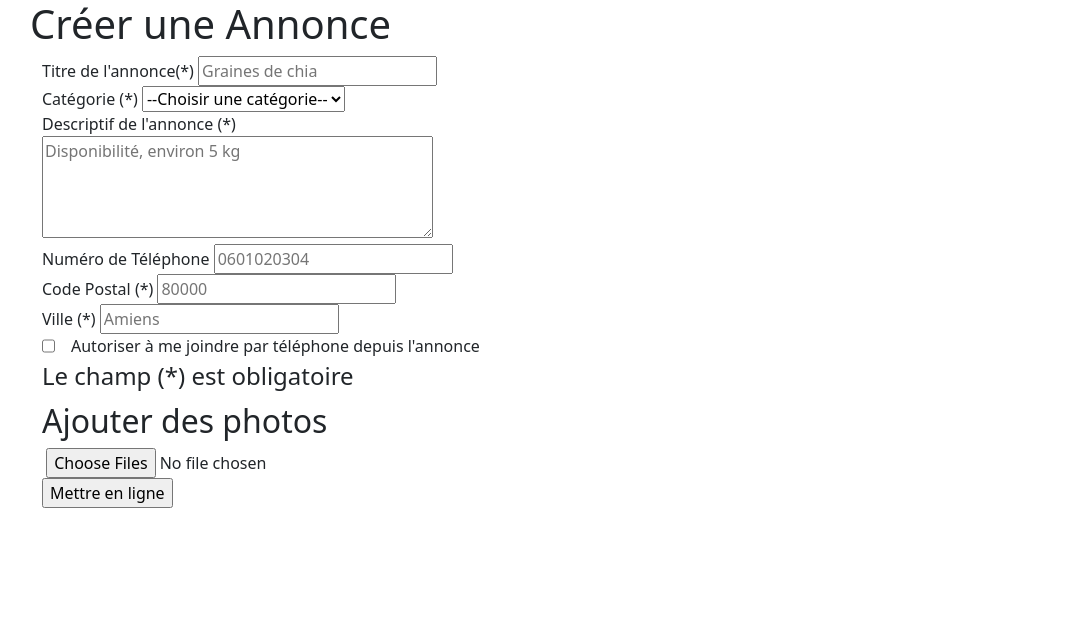
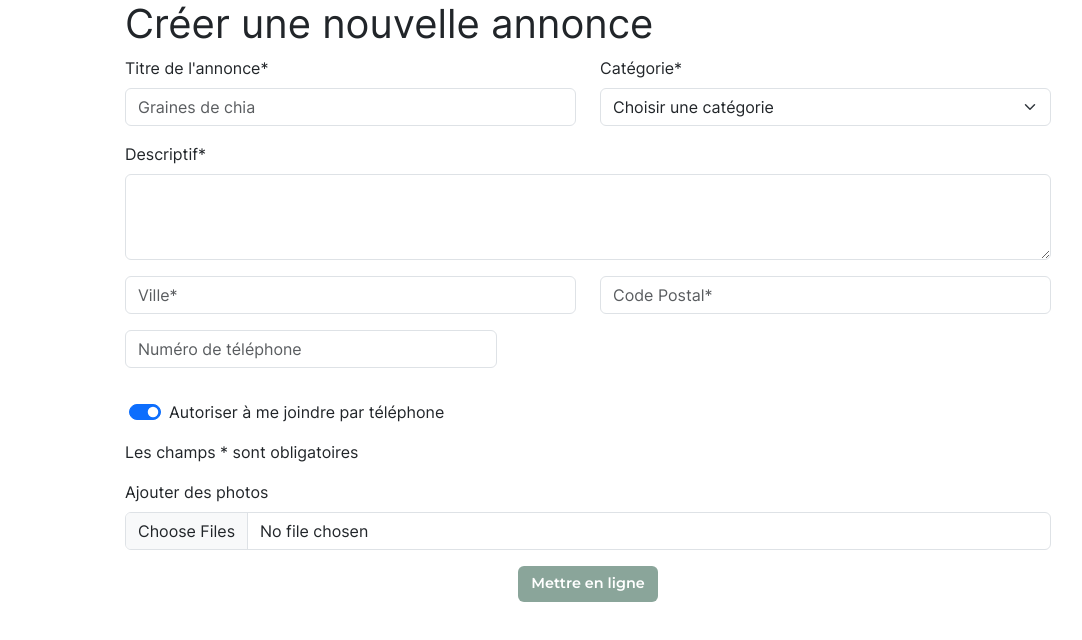
Before and after one commit to Hannibat/CollabGarden, a plain HTML site: page index.html in a window 1280 px wide. Shown: the whole page, without its empty margins (52-1134 px from the left). Drawn offline with nearby package versions, Linux system fonts and the light colour scheme.

Commit message:
formulaire annonce terminée

```diff
--- a/index.html
+++ b/index.html
@@ -9,7 +9,7 @@
     <link rel="stylesheet"
         href="https://cdnjs.cloudflare.com/ajax/libs/bootstrap-icons/1.11.3/font/bootstrap-icons.min.css">
     <link rel="stylesheet" href="./public/assets/css/style.css">
-    <title>CollabGarden</title>
+    <title>CollabGarden formulaire</title>
 </head>
 
 <body>
@@ -18,60 +18,70 @@
     </header>
 
     <main>
-                <div class="container-fluid">
+        <form method="post">
             <div class="container">
-                        <h1>Créer une Annonce</h1>
-                <form method="POST" enctype="multipart/form-data">
-                    <div class="container row d-flex justify-content-center-lg">
-                    <div class="col-6-lg">
-                        <label for="title">Titre de l'annonce(*)</label>
-                        <input type="text" id="title" name="title" placeholder="Graines de chia" required>
+                <div class="row justify-content-center">
+                    <div class="col-10">
+                        <div class="row justify-content-between">
+                            <div class="col-12">
+                                <h1>Créer une nouvelle annonce</h1>
                             </div>
-                    <div class="col-5-lg">
-                        <label for="category">Catégorie (*)</label>
-                        <select id="category" name="category" required>
-                            <option value="">--Choisir une catégorie--</option>
+                            <div class="mb-3 col-lg-6">
+                                <label for="exampleFormControlInput1" class="form-label">Titre de l'annonce*</label>
+                                <input type="text" class="form-control" id="exampleFormControlInput1"
+                                    placeholder="Graines de chia" required>
+                            </div>
+                            <div class="col-lg-6">
+                                <p class="mb-0">Catégorie*</p>
+                                <select class="form-select mt-2" aria-label="Default select example">
+                                    <option selected>Choisir une catégorie</option>
                                     <option value="seeds">Graines</option>
                                     <option value="plants">Plantes</option>
                                     <option value="trees">Arbres</option>
                                 </select>
                             </div>
-                    <div class="col-6-lg">
-                        <label for="description">Descriptif de l'annonce (*)</label>
-                        <div>
-                        <textarea id="description" name="description" rows="4" cols="40" placeholder="Disponibilité, environ 5 kg" required></textarea>
+                        </div>
+                        <div class="row mb-3 justify-content-center">
+                            <div class="col-12">
+                                <label for="exampleFormControlTextarea1" class="form-label">Descriptif*</label>
+                                <textarea class="form-control" id="exampleFormControlTextarea1" rows="3" required></textarea>
                             </div>
                         </div>
-                    <div class="container row d-flex">
-                        <div class="col-3-lg">
-                            <label for="phone">Numéro de Téléphone</label>
-                            <input type="tel" id="phone" name="phone" placeholder="0601020304">
+                        <div class="row">
+                            <div class="col-6 col-lg-6">
+                                <input type="text" class="form-control" placeholder="Ville*" aria-label="City" required>
                             </div>
-                    <div class="col-3-lg">
-                        <label for="postalCode">Code Postal (*)</label>
-                        <input type="text" id="postalCode" name="postalCode" placeholder="80000" required>
+                            <div class="col-6 col-lg-6">
+                                <input type="text" class="form-control" placeholder="Code Postal*"
+                                    aria-label="postalcode" required>
                             </div>
-                    <div class="col-3-lg">
-                        <label for="city">Ville (*)</label>
-                        <input type="text" id="city" name="city" placeholder="Amiens" required>
+                            <div class="col col-lg-5 my-3">
+                                <input type="text" class="form-control" placeholder="Numéro de téléphone"
+                                    aria-label="phone number">
                             </div>
-                    <div class="container d-flex">
-                        <input class="me-3" type="checkbox" id="autorisationPhone" name="autorisationPhone">
-                        <label for="autorisationPhone">Autoriser à me joindre par téléphone depuis l'annonce</label>
+                            <div class="col-12 form-check form-switch item-center ms-3 my-3">
+                                <input class="form-check-input" type="checkbox" role="switch"
+                                    id="flexSwitchCheckChecked" checked>
+                                <label class="form-check-label" for="flexSwitchCheckChecked">Autoriser à me joindre par
+                                    téléphone</label>
                             </div>
-                    <legend>Le champ (*) est obligatoire</legend>
-                    <h2>Ajouter des photos</h2>
-                    <div>
-                        <label for="photos"></label>
-                        <input type="file" id="photos" name="photos" accept=".jpg,.jpeg,.png" multiple>
+                            <p>Les champs * sont obligatoires</p>
                         </div>
-                    <div>
-                        <input type="submit" value="Mettre en ligne">
+                        <div class="row">
+                            <div class="mb-3">
+                                <div class="col-12">
+                                    <label for="formFileMultiple" class="form-label">Ajouter des photos</label>
+                                    <input class="form-control" type="file" id="formFileMultiple" multiple>
+                                </div>
+                            </div>
+                            <div class="col-12 text-center">
+                                <button type="submit" class="btn btn-more ">Mettre en ligne</button>
+                            </div>
+                        </div>
+                    </div>
                 </div>
             </div>
         </form>
-            </div>
-
     </main>
 
     <footer></footer>
@@ -86,5 +96,4 @@
         integrity="sha384-YvpcrYf0tY3lHB60NNkmXc5s9fDVZLESaAA55NDzOxhy9GkcIdslK1eN7N6jIeHz"
         crossorigin="anonymous"></script>
 </body>
-
 </html>
--- a/public/assets/css/style.css
+++ b/public/assets/css/style.css
@@ -131,6 +131,14 @@
   padding: 2% 3%;
 }
 
+.btn-more {
+  font-family: "Montserrat", sans-serif;
+  font-weight: 600;
+  font-size: 0.9rem;
+  color: white;
+  background-color: #8aa59a;
+}
+
 #hero button {
   padding: 1% 3%;
 }
@@ -140,3 +148,9 @@
 ul {
   list-style: none;
 }
+
+form {
+  font-family: "Inter", sans-serif;
+  font-weight: 400;
+  font-size: 1em;
+}
```
Lines whose indentation alone changed are shown as unchanged.
